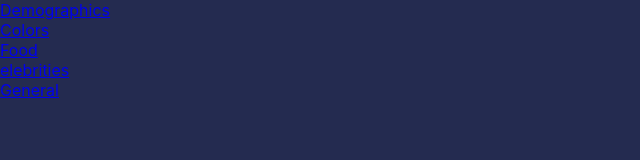
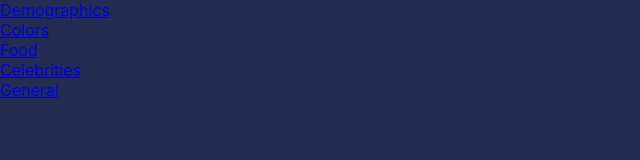
Before and after one commit to Luther0211/face-detection-project, a React (Create React App) app: page / in a window 1280 px wide. Shown: the top 160 px of the page, without its empty margins (0-640 px from the left). Built offline with nearby package versions, Linux system fonts and the light colour scheme; what clarifai would draw is missing.

Commit message:
removed withRouter / fixed typo

```diff
--- a/src/App.js
+++ b/src/App.js
@@ -32,7 +32,7 @@ class App extends Component {
                 </div>
 
                 <div>
-                    <Link to="/celebrities">elebrities</Link>
+                    <Link to="/celebrities">Celebrities</Link>
                 </div>
 
                 <div>
@@ -57,4 +57,4 @@ class App extends Component {
 
 }
 
-export default withRouter(App);
+export default App;
```
